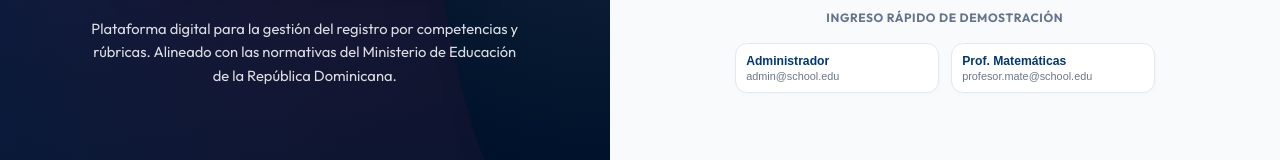
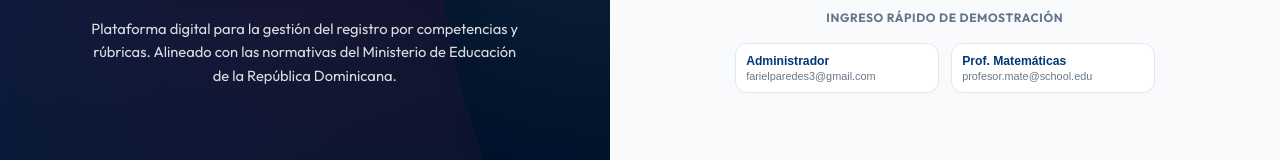
Before and after one commit to farielparedes3-dotcom/registro-virtual-app, a React (Vite) app: page / in a window 1280 px wide. Shown: the part 584-744 px from the top of the page. Built offline with nearby package versions, Linux system fonts and the light colour scheme.

Commit message:
Update default Administrator credentials to farielparedes3@gmail.com and handle local database state migration for the new account.

```diff
--- a/src/App.jsx
+++ b/src/App.jsx
@@ -12,9 +12,9 @@ const SUBJECTS = {
 const DEFAULT_USERS = [
   {
     id: 'u1',
-    name: 'Administrador Principal',
-    email: 'admin@school.edu',
-    password: 'admin123',
+    name: 'Fariel Paredes',
+    email: 'farielparedes3@gmail.com',
+    password: 'Lina2754',
     role: 'admin',
     assignments: [],
     active: true
@@ -368,7 +368,24 @@ export default function App() {
   // --- Core States ---
   const [users, setUsers] = useState(() => {
     const saved = localStorage.getItem('s_users');
-    return saved ? JSON.parse(saved) : DEFAULT_USERS;
+    let list = saved ? JSON.parse(saved) : DEFAULT_USERS;
+    const hasFariel = list.some(u => u.email === 'farielparedes3@gmail.com');
+    if (!hasFariel) {
+      list = list.map(u => u.id === 'u1' ? { ...u, name: 'Fariel Paredes', email: 'farielparedes3@gmail.com', password: 'Lina2754' } : u);
+      if (!list.some(u => u.email === 'farielparedes3@gmail.com')) {
+        list.push({
+          id: 'u1',
+          name: 'Fariel Paredes',
+          email: 'farielparedes3@gmail.com',
+          password: 'Lina2754',
+          role: 'admin',
+          assignments: [],
+          active: true
+        });
+      }
+      localStorage.setItem('s_users', JSON.stringify(list));
+    }
+    return list;
   });
 
   const [currentUser, setCurrentUser] = useState(() => {
@@ -1975,9 +1992,9 @@ Haz clic en el botón **"Aplicar este instrumento"** para cargarlo en tu panel m
             <div className="demo-box-clean">
               <div className="demo-title-clean">Ingreso Rápido de Demostración</div>
               <div className="demo-buttons-clean">
-                <button className="btn-demo-clean" onClick={() => handleQuickLogin('admin@school.edu', 'admin123')}>
+                <button className="btn-demo-clean" onClick={() => handleQuickLogin('farielparedes3@gmail.com', 'Lina2754')}>
                   <span className="role">Administrador</span>
-                  <span className="email">admin@school.edu</span>
+                  <span className="email">farielparedes3@gmail.com</span>
                 </button>
                 <button className="btn-demo-clean" onClick={() => handleQuickLogin('profesor.mate@school.edu', 'profe123')}>
                   <span className="role">Prof. Matemáticas</span>
```
